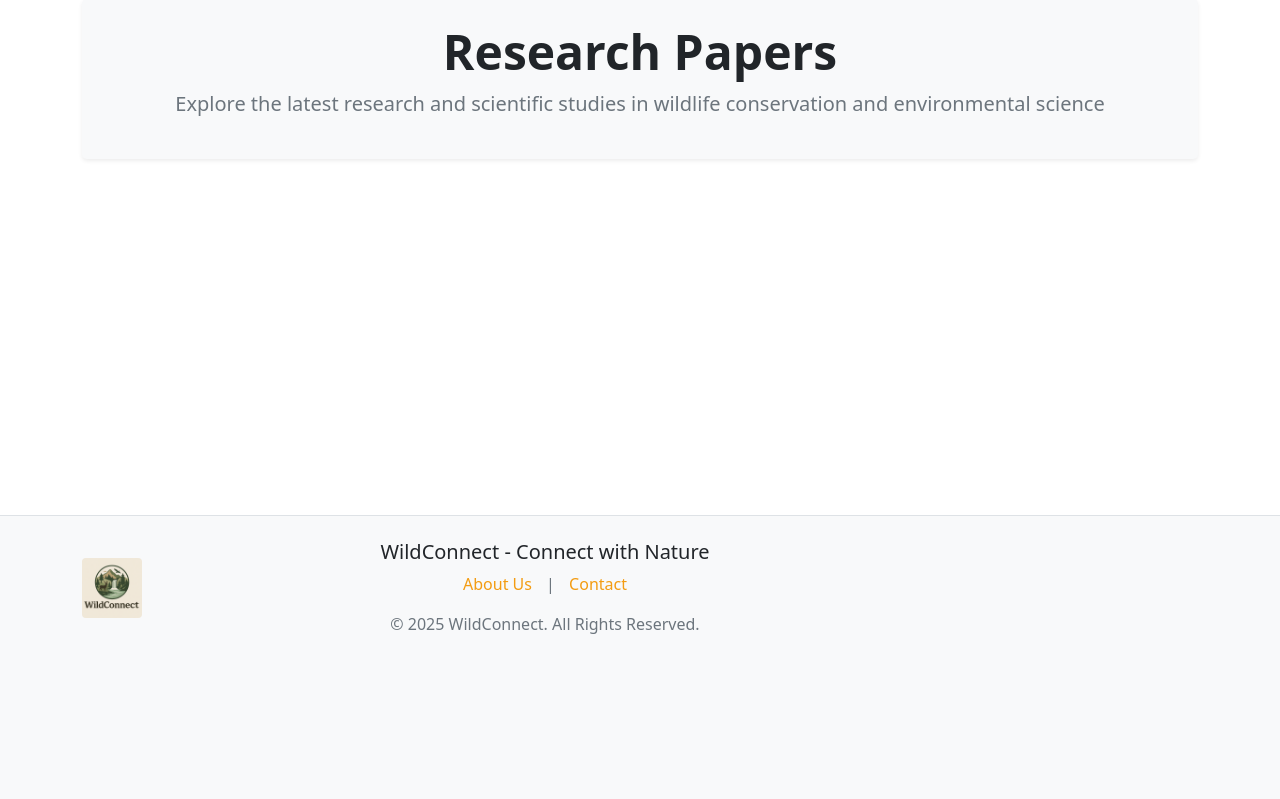
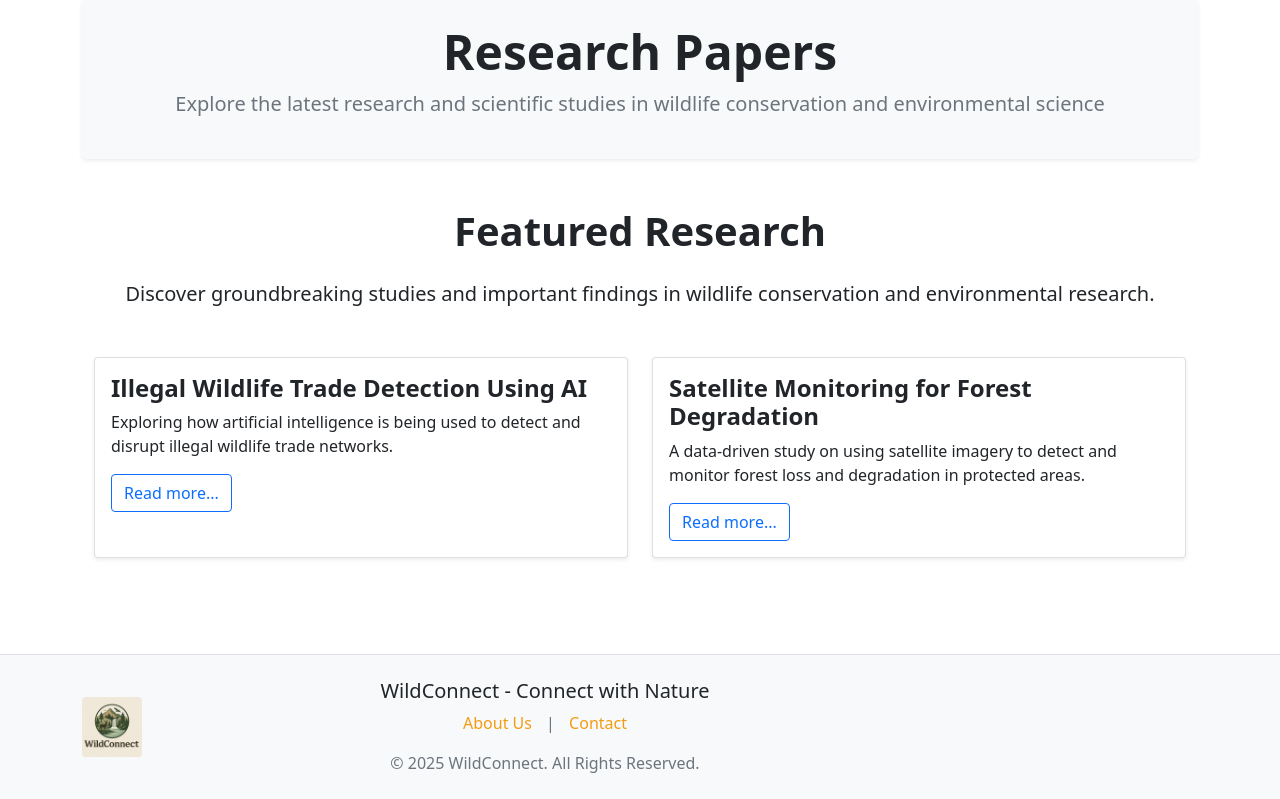
Before and after one commit to AdithyaHerath/Wildlife_Forum, a PHP site: page /research.php in a window 1280 px wide. Shown: the part 140-939 px from the top of the page. Before the commit the page ends 774 px from the top, so only its background shows below. Run offline with PHP 8.4, Linux system fonts and the light colour scheme.

Commit message:
Implement Featured Research section with toggleable abstracts
Added two detailed research cards each with toggleable content using JavaScript. The read-more functionality hides/shows extended text and changes button labels accordingly. External links to studies and references included for deeper reading.

```diff
--- a/research.php
+++ b/research.php
@@ -10,4 +10,73 @@ require_once 'includes/header.php';
     </div>
 </div>
 
+<!-- Featured Research Section -->
+<div class="container mb-5">
+    <h2 class="display-6 fw-bold text-center mb-4">Featured Research</h2>
+    <p class="fs-5 text-center mb-5">Discover groundbreaking studies and important findings in wildlife conservation and environmental research.</p>
+
+    <div class="row mb-5">
+        <div class="col-md-6">
+            <div class="card h-100 shadow-sm">
+                <div class="card-body">
+                    <h4 class="card-title fw-bold">Illegal Wildlife Trade Detection Using AI</h4>
+                    <p class="card-text">
+                        <span class="short-text">Exploring how artificial intelligence is being used to detect and disrupt illegal wildlife trade networks.</span>
+                        <span class="full-text" style="display: none;">
+                            This study highlights the use of image recognition, machine learning, and predictive analytics to identify patterns in illegal wildlife trafficking. The paper includes case studies where AI systems helped identify trafficked species via customs x-rays and online marketplaces, contributing to faster law enforcement intervention.
+                            <br><br>
+                            🔗 <a href="https://doi.org/10.1016/j.ecoinf.2020.101049" target="_blank">Deep Learning for Wildlife Trade Detection (Ecological Informatics)</a><br>
+                            🔗 <a href="https://www.unodc.org/unodc/en/wildlife-and-forest-crime/report.html" target="_blank">UNODC Wildlife Crime Report</a><br>
+                            🔗 <a href="https://ai.google/social-good/" target="_blank">Google AI for Social Good - Wildlife Projects</a>
+                        </span>
+                    </p>
+                    <a href="#" class="read-more btn btn-outline-primary">Read more...</a>
+                </div>
+            </div>
+        </div>
+
+        <div class="col-md-6">
+            <div class="card h-100 shadow-sm">
+                <div class="card-body">
+                    <h4 class="card-title fw-bold">Satellite Monitoring for Forest Degradation</h4>
+                    <p class="card-text">
+                        <span class="short-text">A data-driven study on using satellite imagery to detect and monitor forest loss and degradation in protected areas.</span>
+                        <span class="full-text" style="display: none;">
+                            This research utilizes remote sensing data and deep learning to identify illegal logging and land conversion in biodiversity hotspots. Results show the method's effectiveness in real-time monitoring and triggering alerts to authorities. The paper also evaluates accuracy compared to ground truth data.
+                            <br><br>
+                            🔗 <a href="https://doi.org/10.1016/j.rse.2017.03.033" target="_blank">Forest Degradation Monitoring via Landsat (Remote Sensing of Environment)</a><br>
+                            🔗 <a href="https://www.globalforestwatch.org/" target="_blank">Global Forest Watch - Real-Time Forest Monitoring</a><br>
+                            🔗 <a href="https://gedi.umd.edu/" target="_blank">NASA GEDI Lidar Forest Data</a>
+                        </span>
+                    </p>
+                    <a href="#" class="read-more btn btn-outline-primary">Read more...</a>
+                </div>
+            </div>
+        </div>
+    </div>
+</div>
+
+<script>
+document.addEventListener('DOMContentLoaded', function() {
+    document.querySelectorAll('.read-more').forEach(button => {
+        button.addEventListener('click', function(e) {
+            e.preventDefault();
+            const cardBody = this.closest('.card-body');
+            const fullText = cardBody.querySelector('.full-text');
+            const shortText = cardBody.querySelector('.short-text');
+
+            if (fullText.style.display === 'none') {
+                fullText.style.display = 'block';
+                shortText.style.display = 'none';
+                this.textContent = 'Read less...';
+            } else {
+                fullText.style.display = 'none';
+                shortText.style.display = 'block';
+                this.textContent = 'Read more...';
+            }
+        });
+    });
+});
+</script>
+
 <?php require_once 'includes/footer.php'; ?>
```
